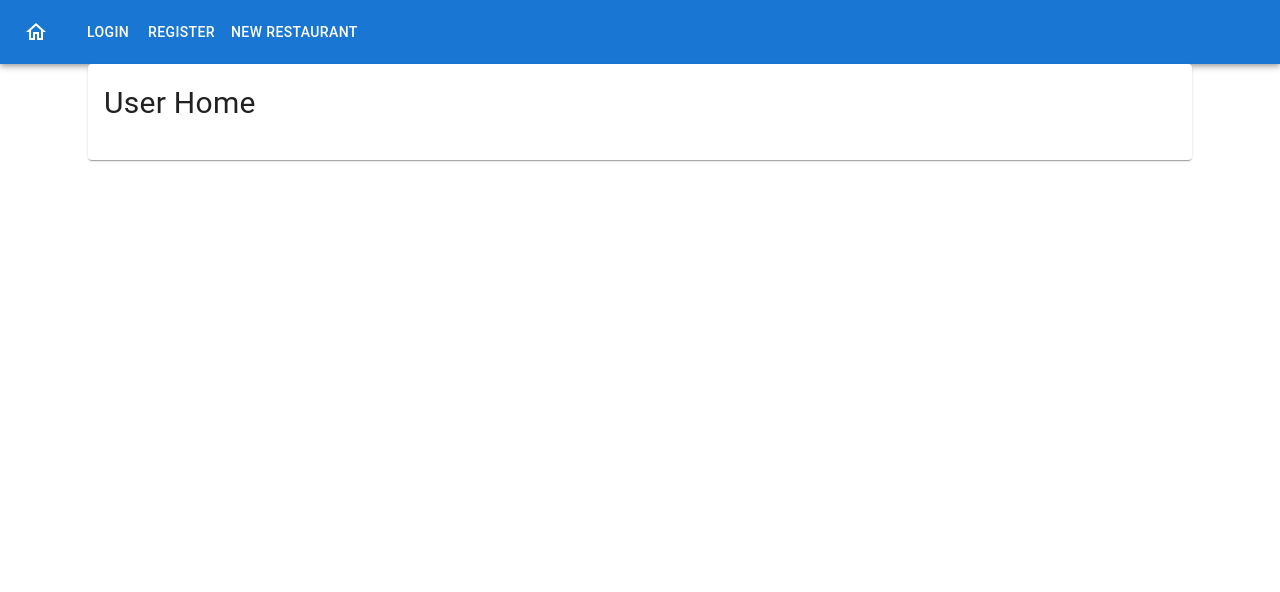
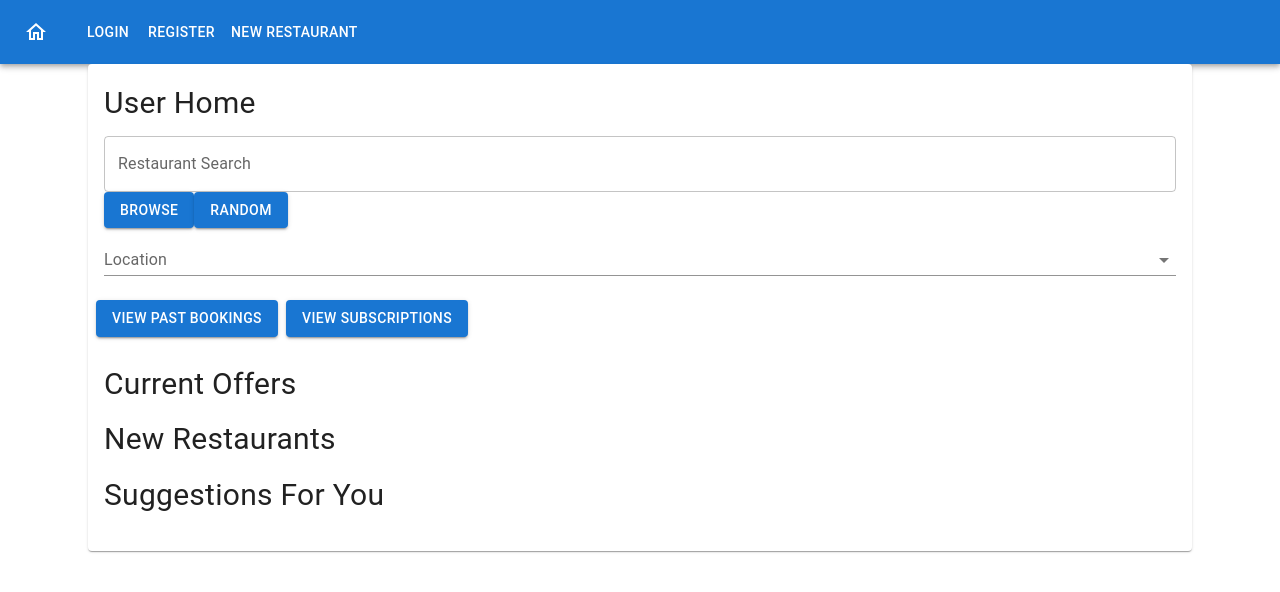
Before and after one commit to unsw-cse-comp3900-9900-23T2/capstone-project-3900f18ameancodingmachine, a React (Create React App) app in the folder eatery-frontend/: page / in a window 1280 px wide. Shown: the top 592 px of the page. Built offline with nearby package versions, Linux system fonts and the light colour scheme; no server answers.

Commit message:
fill out input fields for use home page

```diff
--- a/eatery-frontend/src/home/HomePage.jsx
+++ b/eatery-frontend/src/home/HomePage.jsx
@@ -8,7 +8,7 @@ import jwt_decode from 'jwt-decode';
 
 export default function HomePage() {
   // Null if not logged in, True if Restaurant manager, False if User
-  const [isRestaurant, setIsRestaurant] = React.useState(null); // TODO get from backend
+  const [isRestaurant, setIsRestaurant] = React.useState(null);
 
   React.useEffect(() => {
     async function checkCookies() {
@@ -43,7 +43,7 @@ export default function HomePage() {
     // Defaults to User Home Page if not logged in
     <Container maxWidth="lg">
       {isRestaurant  && <RestaurantHomePage/>}
-      {!isRestaurant && <UserHomePage/>}
+      {!isRestaurant && <UserHomePage isLoggedIn={isRestaurant===false}/>}
     </Container>
   );
 }
--- a/eatery-frontend/src/home/UserHomePage.jsx
+++ b/eatery-frontend/src/home/UserHomePage.jsx
@@ -1,13 +1,20 @@
 import * as React from 'react';
 
+import Autocomplete from '@mui/material/Autocomplete';
+import Button from '@mui/material/Button';
 import Card from '@mui/material/Card';
+import CardActions from '@mui/material/CardActions';
 import CardContent from '@mui/material/CardContent';
 import Container from '@mui/material/Container';
+import TextField from '@mui/material/TextField';
 import Typography from '@mui/material/Typography';
+
+
 import axios from 'axios';
 
 export default function UserHomePage() {
-  const [isLoggedIn, setIsLoggedIn] = React.useState(false); // TODO get from backend
+  const [isLoggedIn, setIsLoggedIn] = React.useState(false);
+  const [location, setLocation] = React.useState(null);
 
   React.useEffect(() => {
     async function checkLogin() {
@@ -20,6 +27,7 @@ export default function UserHomePage() {
         }
       } catch (err) {
         // error when checking token using checktoken
+        setIsLoggedIn(false)
         console.log("Not logged in")
       }
 
@@ -34,6 +42,41 @@ export default function UserHomePage() {
           <Typography sx={{ fontSize: 30 }} color="text.primary" gutterBottom>
             User Home
           </Typography>
+          <Autocomplete
+            id="restaurant-search"
+            freeSolo
+            options={["maccas", "kfc", "dominoes"]}
+            renderInput={(params) => <TextField {...params} label="Restaurant Search" />}
+          />
+          <Button variant="contained" onClick={() => {}}>Browse</Button>
+          <Button variant="contained" onClick={() => {}}>Random</Button>
+          <Autocomplete
+            id="location-dropdown"
+            value={location}
+            options={["sydney", "melbourne", "adelaide"]}
+            getOptionLabel={(option) => option.title}
+            onChange={(event, newValue) => {
+              setLocation(newValue);
+            }}
+            renderInput={(params) => (
+              <TextField {...params} label="Location" variant="standard" />
+            )}
+          />
+        </CardContent>
+        <CardActions>
+          <Button variant="contained" onClick={() => {}}>View Past Bookings</Button>
+          <Button variant="contained" onClick={() => {}}>View Subscriptions</Button>
+        </CardActions>
+        <CardContent>
+          <Typography sx={{ fontSize: 30 }} color="text.primary" gutterBottom>
+            Current Offers
+          </Typography>
+          <Typography sx={{ fontSize: 30 }} color="text.primary" gutterBottom>
+            New Restaurants
+          </Typography>
+          <Typography sx={{ fontSize: 30 }} color="text.primary" gutterBottom>
+            Suggestions For You
+          </Typography>
         </CardContent>
       </Card>
     </Container>
```
